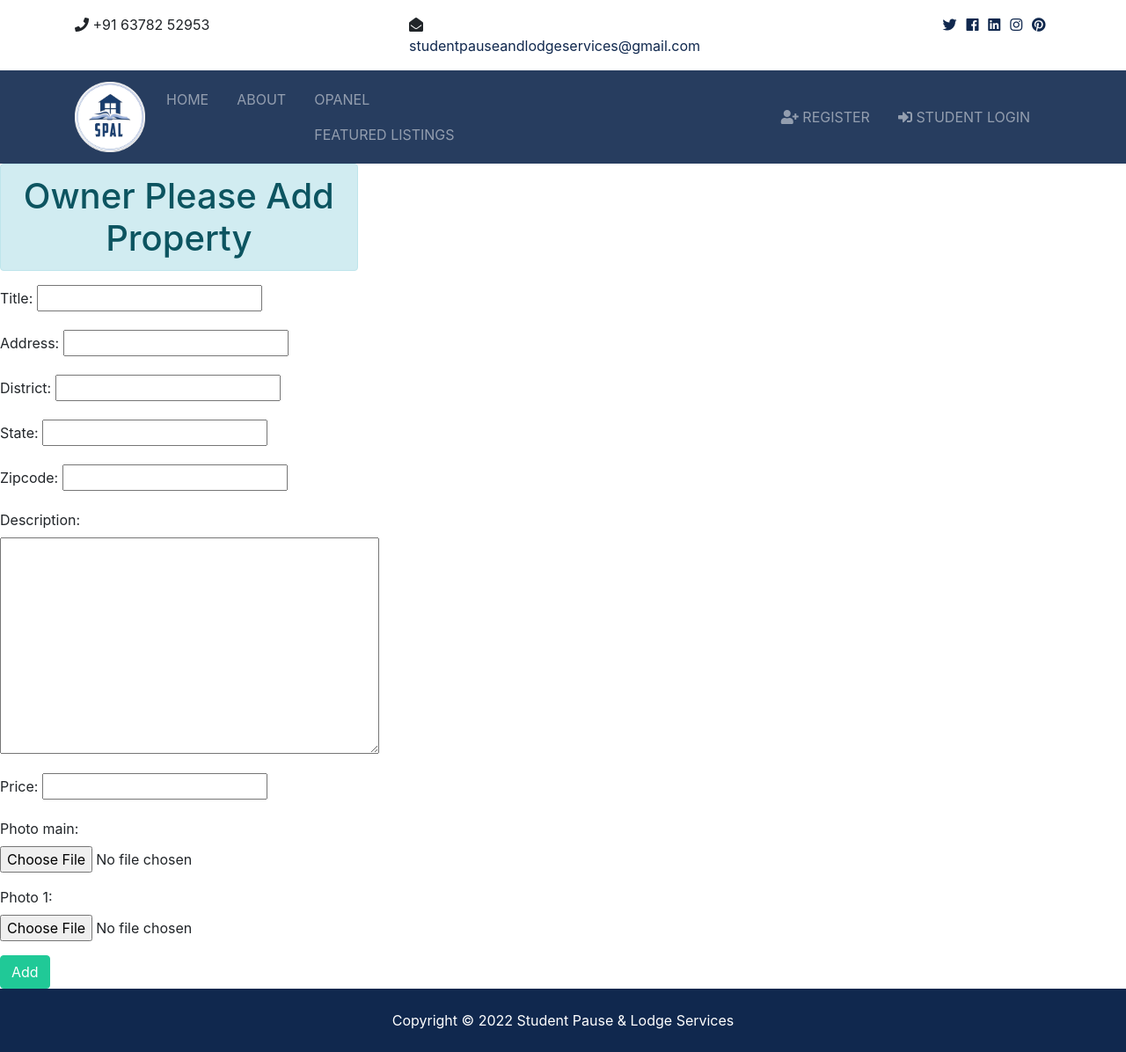
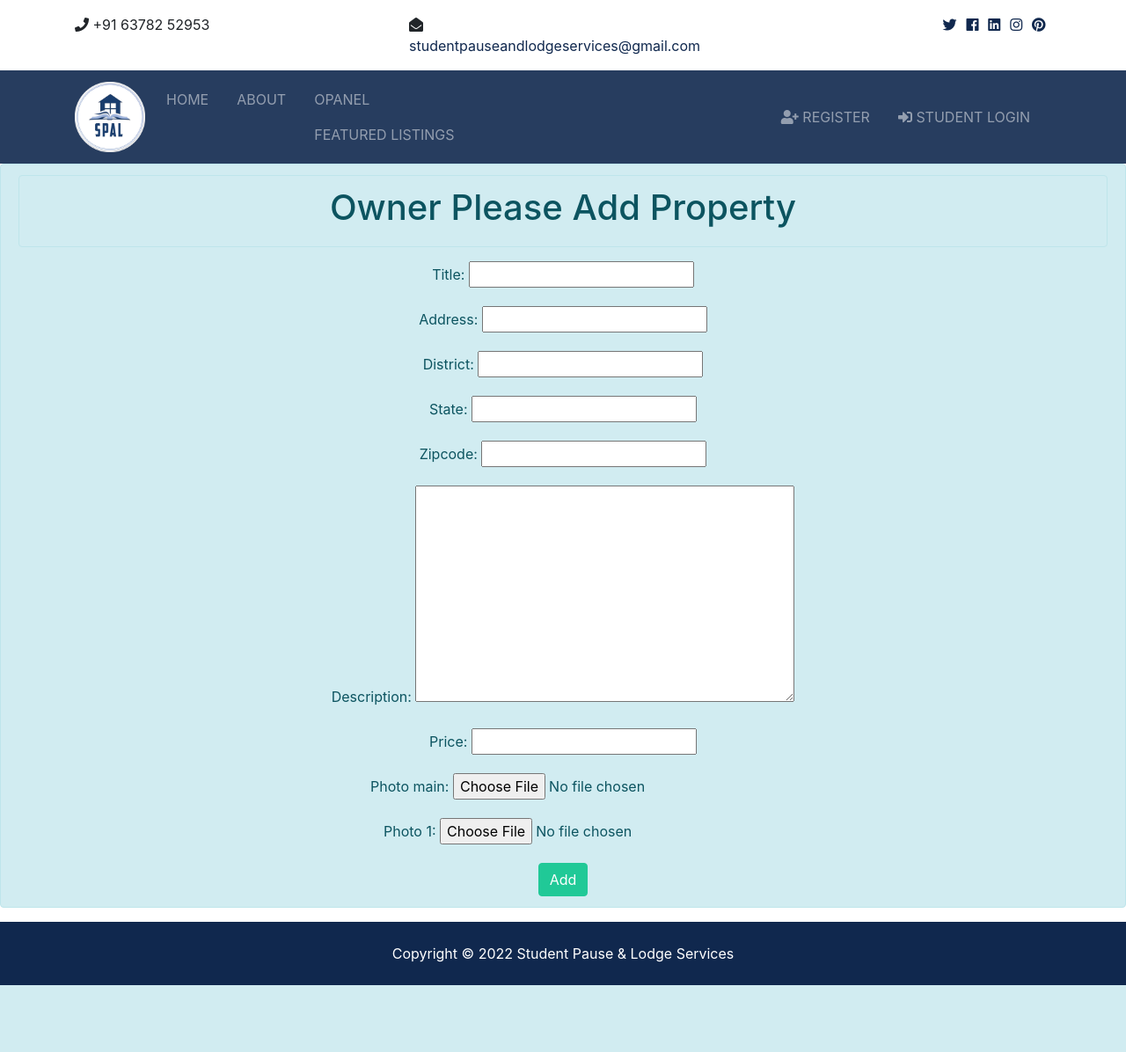
Before and after one commit to Ravijadu/djangolive, a Django app: page /Owner/ in a window 1280 px wide. Shown: the whole page at 88% size. After the commit the page ends 1120 px from the top, so only its background shows below. Run offline with Django 3.2, Linux system fonts and the light colour scheme; some libraries are stand-ins or nearby versions.

Commit message:
changin ownerpannel

```diff
--- a/templates/OwnerListing/owner.html
+++ b/templates/OwnerListing/owner.html
@@ -5,14 +5,15 @@
 {% block title %} | Browse Property Listings {% endblock %}
 
 {% block content %}
-<div class="row">
-<div class="col-sm-4">
-  <h1 class="text-center alert alert-info">Owner Please Add Property</h1>
+
+<div class="text-center alert alert-info">
+ <div  class="text-center alert alert-info"><h1 >Owner Please Add Property</h1></div>
+
   <form action="." method="POST" enctype="multipart/form-data">
     {% csrf_token %}
     {{form.as_p}}
     <input type="submit" class="btn btn-success" value="Add">
   </form>
 </div>
-</div>
+
 {% endblock %}
```
